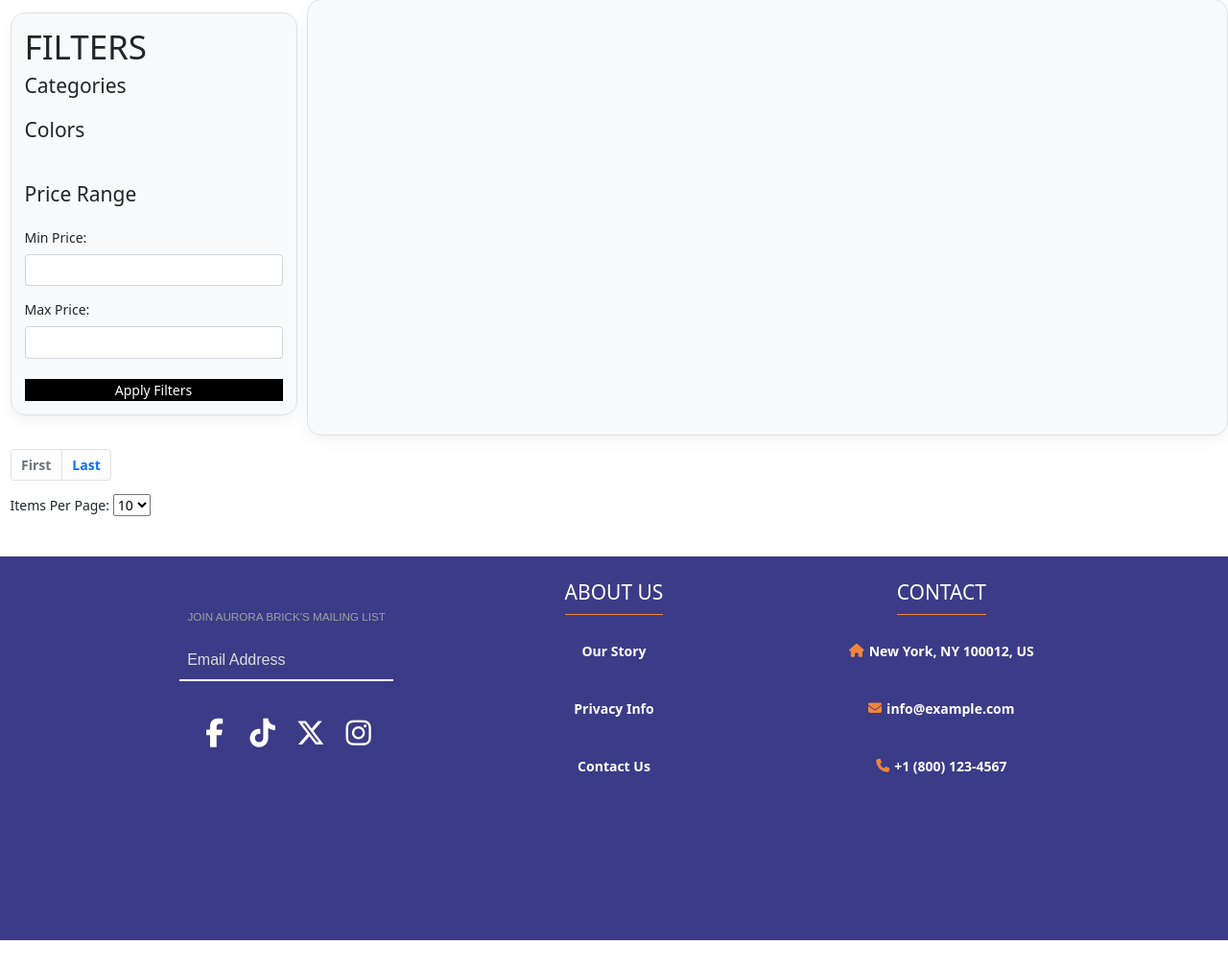
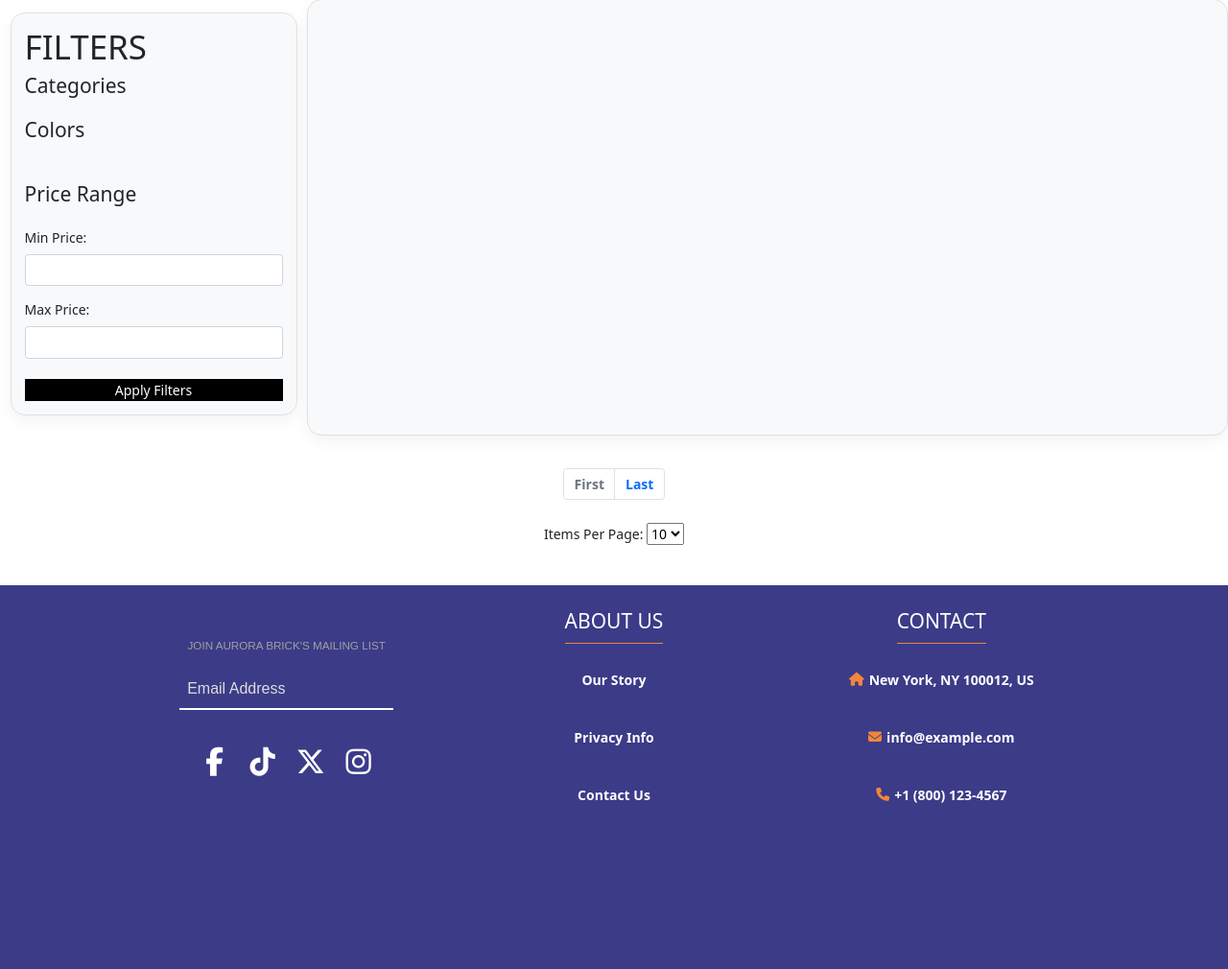
Before and after one commit to Cole1213/Intex-II, an ASP.NET Core app: page /Home/Products in a window 1280 px wide. Shown: the part 73-1083 px from the top of the page at 96% size. Before the commit the page ends 1053 px from the top, so only its background shows below. Run offline with ASP.NET Core 8, Linux system fonts and the light colour scheme; some libraries are stand-ins or nearby versions.

Commit message:
Pagination on orders page

```diff
--- a/Intex-II/Controllers/HomeController.cs
+++ b/Intex-II/Controllers/HomeController.cs
@@ -29,7 +29,6 @@
         [HttpGet]
         public async Task<IActionResult> Index()
         {
-            ViewBag.CartItemCount = 2;
             //Pass in the recommendations when we have them
             ViewBag.Recommendations = _repo.Products.Take(5).ToList();
 
@@ -37,11 +36,16 @@
 
             var customer = HttpContext.User;
 
+            int customerId;
             if (customer.Identity.IsAuthenticated)
             {
                 var user = await _signInManager.UserManager.GetUserAsync(customer);
 
                 userName = user.UserName;
+
+                customerId = _repo.Customers.Where(x => x.CustomerEmail.Equals(userName)).Select(x => x.CustomerId).FirstOrDefault();
+
+                ViewBag.CartItemCount = _repo.Carts.Where(x => x.CustomerId.Equals(customerId)).Count();
             }
 
             ViewBag.CustomerId = _repo.Customers.Where(x => x.CustomerEmail.Equals(userName)).Select(x => x.CustomerId).FirstOrDefault();
@@ -87,11 +91,16 @@
 
             var customer = HttpContext.User;
 
+            int customerId;
             if (customer.Identity.IsAuthenticated)
             {
                 var user = await _signInManager.UserManager.GetUserAsync(customer);
 
                 userName = user.UserName;
+
+                customerId = _repo.Customers.Where(x => x.CustomerEmail.Equals(userName)).Select(x => x.CustomerId).FirstOrDefault();
+
+                ViewBag.CartItemCount = _repo.Carts.Where(x => x.CustomerId.Equals(customerId)).Count();
             }
 
             ViewBag.CustomerId = _repo.Customers.Where(x => x.CustomerEmail.Equals(userName)).Select(x => x.CustomerId).FirstOrDefault();
@@ -191,11 +200,16 @@
 
             var customer = HttpContext.User;
 
+            int customerId;
             if (customer.Identity.IsAuthenticated)
             {
                 var user = await _signInManager.UserManager.GetUserAsync(customer);
 
                 userName = user.UserName;
+
+                customerId = _repo.Customers.Where(x => x.CustomerEmail.Equals(userName)).Select(x => x.CustomerId).FirstOrDefault();
+
+                ViewBag.CartItemCount = _repo.Carts.Where(x => x.CustomerId.Equals(customerId)).Count();
             }
 
             ViewBag.CustomerId = _repo.Customers.Where(x => x.CustomerEmail.Equals(userName)).Select(x => x.CustomerId).FirstOrDefault();
@@ -316,6 +330,15 @@
             _repo.RemoveCart(cart);
 
             return RedirectToAction("Cart");
+        }
+
+        [Authorize(Roles = "Customer")]
+        [HttpPost]
+        public IActionResult IndexRemoveCart(Cart cart)
+        {
+            _repo.RemoveCart(cart);
+
+            return RedirectToAction("Index");
         }
 
         [Authorize(Roles = "Admin")]
--- a/Intex-II/Views/Home/Index.cshtml
+++ b/Intex-II/Views/Home/Index.cshtml
@@ -68,7 +68,7 @@
                                 <div class="details">
                                     <p>Added to your cart</p>
                                 </div>
-                                <div class="remove"><i class="material-icons">clear</i></div>
+                                <!--<div class="remove"><i class="material-icons">clear</i></div>-->
                             </div>
                         </div>
                     </div>
--- a/Intex-II/Views/Home/Products.cshtml
+++ b/Intex-II/Views/Home/Products.cshtml
@@ -122,6 +122,7 @@
 
     </div>
     <!-- Pagination -->
+    <div class="pagination-container">
         <div class="pagination">
             <ul class="pagination">
                 <li class="page-item @(ViewBag.Page == 1 ? "disabled" : "")">
@@ -138,6 +139,8 @@
                 </li>
             </ul>
         </div>
+    </div>
+    <div class="items-per-page-container">
         <div class="items-per-page">
             <label for="itemsPerPage">Items Per Page:</label>
             <select id="itemsPerPage" name="itemsPerPage" onchange="changeItemsPerPage()">
--- a/Intex-II/Views/Home/SingleProduct.cshtml
+++ b/Intex-II/Views/Home/SingleProduct.cshtml
@@ -23,7 +23,7 @@
     <p>@item.Rank</p>
 }
 <form method="post">
-    <input type="hidden" asp-for="CustomerId" value="@ViewBag.UserId" />
+    <input type="hidden" asp-for="CustomerId" value="@ViewBag.CustomerId" />
     <input type="hidden" asp-for="ProductId" value="@ViewBag.Products.ProductId" />
     <input type="hidden" asp-for="ItemQuantity" value="1" />
     <input type="hidden" asp-for="TotalPrice" value="@ViewBag.Products.ProductPrice" />
--- a/Intex-II/wwwroot/css/productpage.css
+++ b/Intex-II/wwwroot/css/productpage.css
@@ -346,7 +346,6 @@
 
 }
 
-<style >
 .color-filters .color-option {
     display: inline-block;
     margin-right: 10px;
@@ -528,5 +527,16 @@
     display: none; /* Hides the actual checkbox */
 }
 
+.pagination-container {
+    display: flex;
+    justify-content: center;
+    align-items: center;
+    margin-top: 20px; /* Adjust as needed */
+}
 
-</style >
+.items-per-page-container {
+    display: flex;
+    justify-content: center;
+    align-items: center;
+    margin-top: 10px; /* Adjust as needed */
+}
```
Also changed, not shown: other parts of Intex-II/Views/Home/Products.cshtml (+2 -46 lines), Intex-II/Views/Shared/_Layout.cshtml (line endings or trailing spaces). Lines whose indentation alone changed are shown as unchanged.
